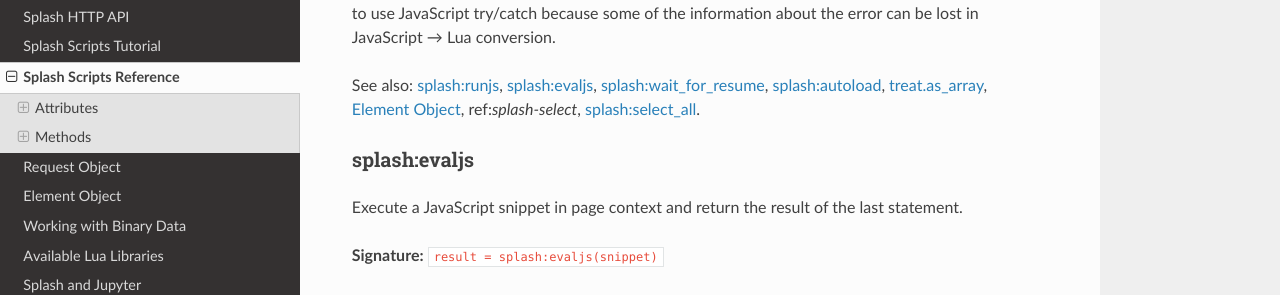
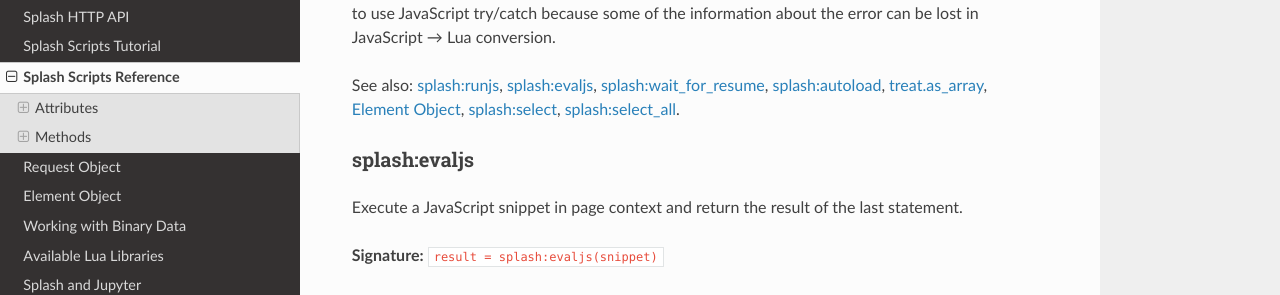
Before and after one commit to scrapinghub/splash, a Sphinx documentation site: the page built from docs/scripting-ref.rst, in a window 1280 px wide and 1400 px high, scrolled down 8336 px. Shown: the part 158-453 px from the top of the window. Built offline with Sphinx 7.4.7 and the Read the Docs theme 2.0.0, drawn with Linux system fonts in a browser that asks for light colours; pages that are not in the unit, such as notebooks, are missing from menus; some of the changed text lies outside the part shown.

Commit message:
DOC fixed rst syntax

```diff
--- a/docs/scripting-ref.rst
+++ b/docs/scripting-ref.rst
@@ -443,7 +443,7 @@ information about the error can be lost in JavaScript → Lua conversion.
 
 See also: :ref:`splash-runjs`, :ref:`splash-evaljs`, :ref:`splash-wait-for-resume`,
 :ref:`splash-autoload`, :ref:`treat-as-array`, :ref:`splash-element`,
-ref:`splash-select`, :ref:`splash-select-all`.
+:ref:`splash-select`, :ref:`splash-select-all`.
 
 .. _splash-evaljs:
 
@@ -517,7 +517,7 @@ Compare:
 
 See also: :ref:`splash-runjs`, :ref:`splash-jsfunc`,
 :ref:`splash-wait-for-resume`, :ref:`splash-autoload`,
-:ref:`splash-element`, ref:`splash-select`, :ref:`splash-select-all`.
+:ref:`splash-element`, :ref:`splash-select`, :ref:`splash-select-all`.
 
 .. _splash-runjs:
 
```
